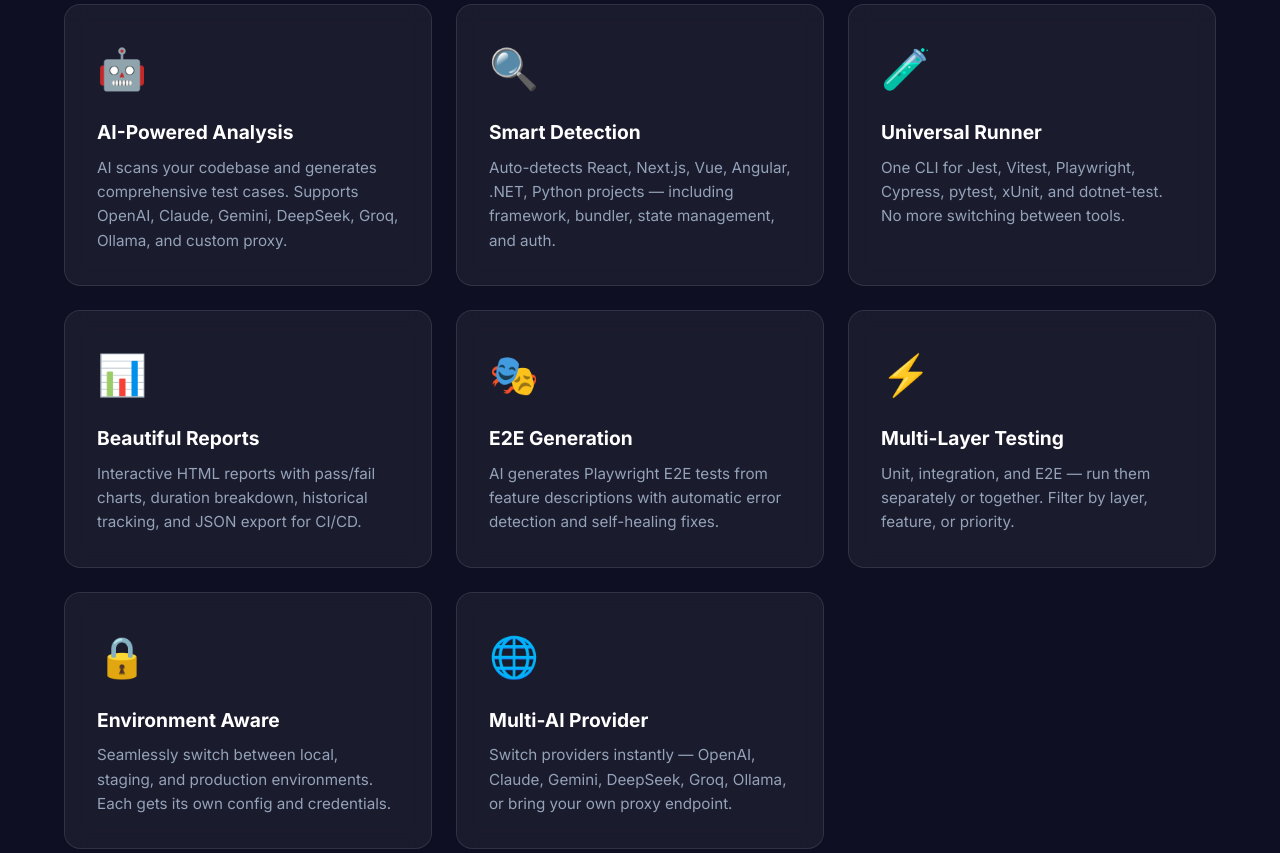
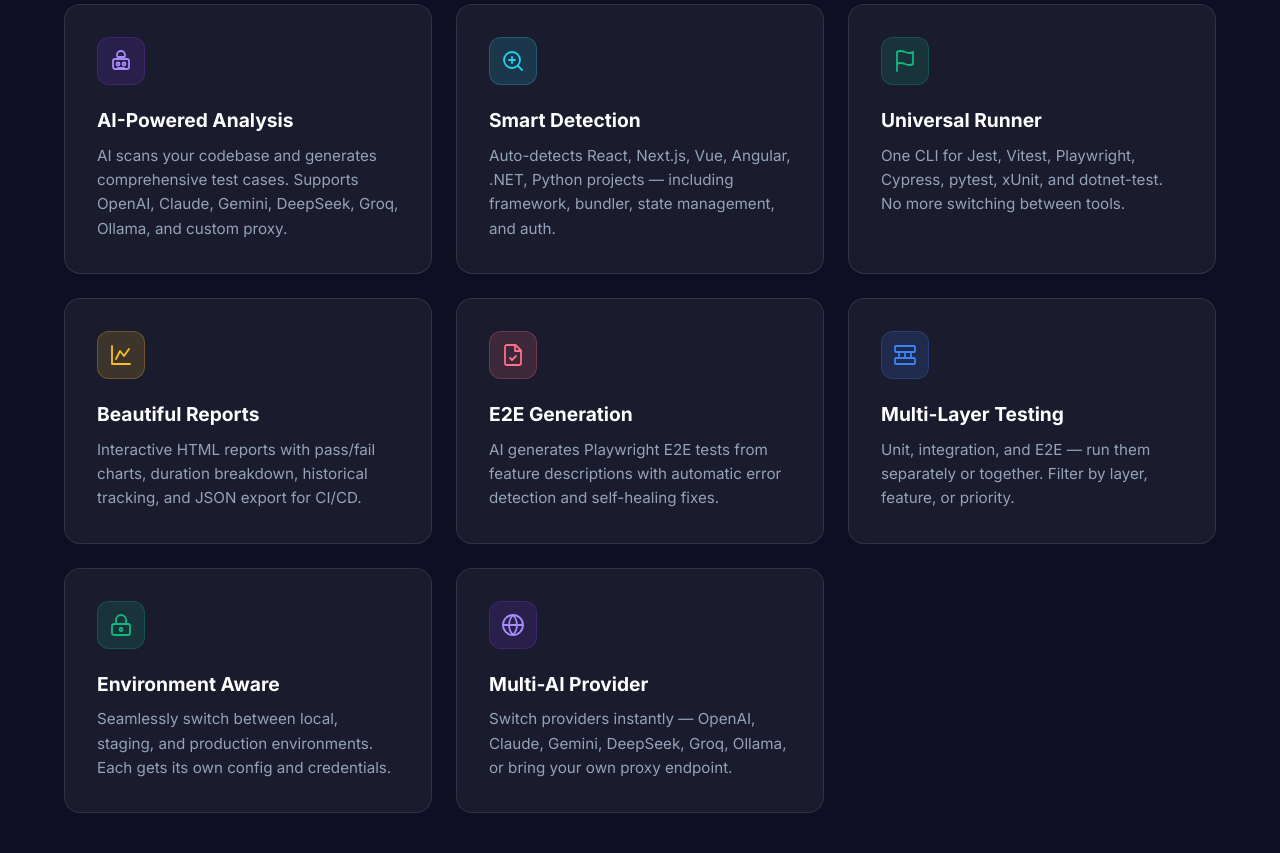
Before and after one commit to hoainho/qabot, a website: page docs/index.html in a window 1280 px wide. Shown: the part 1064-1917 px from the top of the page. Drawn offline with Linux system fonts and the light colour scheme.

Commit message:
refactor: replace emoji icons with professional SVG icons in feature cards
- Remove all emoji from Powerful Features section
- Add inline SVG stroke icons (robot, search, flag, chart, file-check, layers, lock, globe)
- Each icon wrapped in colored container with brand accent (purple, green, blue, cyan, amber, rose)
- Glassmorphism icon containers with matching border and background tint

```diff
--- a/docs/index.html
+++ b/docs/index.html
@@ -68,7 +68,20 @@ code,.mono{font-family:'JetBrains Mono',monospace}
 .features-grid{display:grid;grid-template-columns:repeat(auto-fit,minmax(280px,1fr));gap:24px}
 .feature-card{background:var(--glass);border:1px solid var(--glass-border);border-radius:var(--radius);padding:32px;backdrop-filter:blur(10px);transition:all .3s}
 .feature-card:hover{transform:translateY(-4px);border-color:var(--purple);box-shadow:0 8px 30px rgba(124,58,237,.15)}
-.feature-icon{font-size:2.5rem;margin-bottom:16px;display:block}
+.feature-icon{width:48px;height:48px;border-radius:12px;display:flex;align-items:center;justify-content:center;margin-bottom:20px}
+.feature-icon svg{width:24px;height:24px}
+.feature-icon.purple{background:rgba(124,58,237,.15);border:1px solid rgba(124,58,237,.25)}
+.feature-icon.purple svg{stroke:var(--purple-light)}
+.feature-icon.green{background:rgba(16,185,129,.15);border:1px solid rgba(16,185,129,.25)}
+.feature-icon.green svg{stroke:var(--green)}
+.feature-icon.blue{background:rgba(59,130,246,.15);border:1px solid rgba(59,130,246,.25)}
+.feature-icon.blue svg{stroke:var(--blue)}
+.feature-icon.cyan{background:rgba(34,211,238,.15);border:1px solid rgba(34,211,238,.25)}
+.feature-icon.cyan svg{stroke:#22d3ee}
+.feature-icon.amber{background:rgba(251,191,36,.15);border:1px solid rgba(251,191,36,.25)}
+.feature-icon.amber svg{stroke:#fbbf24}
+.feature-icon.rose{background:rgba(251,113,133,.15);border:1px solid rgba(251,113,133,.25)}
+.feature-icon.rose svg{stroke:#fb7185}
 .feature-card h3{font-size:1.2rem;font-weight:700;margin-bottom:8px;color:#fff}
 .feature-card p{color:var(--text-dim);font-size:.95rem;line-height:1.6}
 /* How it works */
@@ -148,14 +161,38 @@ code,.mono{font-family:'JetBrains Mono',monospace}
     <h2 class="section-title fade-in">Powerful Features</h2>
     <p class="section-subtitle fade-in">Everything you need to automate QA across your entire stack</p>
     <div class="features-grid">
-      <div class="feature-card fade-in"><span class="feature-icon">&#129302;</span><h3>AI-Powered Analysis</h3><p>AI scans your codebase and generates comprehensive test cases. Supports OpenAI, Claude, Gemini, DeepSeek, Groq, Ollama, and custom proxy.</p></div>
-      <div class="feature-card fade-in"><span class="feature-icon">&#128269;</span><h3>Smart Detection</h3><p>Auto-detects React, Next.js, Vue, Angular, .NET, Python projects &mdash; including framework, bundler, state management, and auth.</p></div>
-      <div class="feature-card fade-in"><span class="feature-icon">&#129514;</span><h3>Universal Runner</h3><p>One CLI for Jest, Vitest, Playwright, Cypress, pytest, xUnit, and dotnet-test. No more switching between tools.</p></div>
-      <div class="feature-card fade-in"><span class="feature-icon">&#128202;</span><h3>Beautiful Reports</h3><p>Interactive HTML reports with pass/fail charts, duration breakdown, historical tracking, and JSON export for CI/CD.</p></div>
-      <div class="feature-card fade-in"><span class="feature-icon">&#127917;</span><h3>E2E Generation</h3><p>AI generates Playwright E2E tests from feature descriptions with automatic error detection and self-healing fixes.</p></div>
-      <div class="feature-card fade-in"><span class="feature-icon">&#9889;</span><h3>Multi-Layer Testing</h3><p>Unit, integration, and E2E &mdash; run them separately or together. Filter by layer, feature, or priority.</p></div>
-      <div class="feature-card fade-in"><span class="feature-icon">&#128274;</span><h3>Environment Aware</h3><p>Seamlessly switch between local, staging, and production environments. Each gets its own config and credentials.</p></div>
-      <div class="feature-card fade-in"><span class="feature-icon">&#127760;</span><h3>Multi-AI Provider</h3><p>Switch providers instantly &mdash; OpenAI, Claude, Gemini, DeepSeek, Groq, Ollama, or bring your own proxy endpoint.</p></div>
+      <div class="feature-card fade-in">
+        <div class="feature-icon purple"><svg viewBox="0 0 24 24" fill="none" stroke-width="1.8" stroke-linecap="round" stroke-linejoin="round"><path d="M12 2a4 4 0 0 1 4 4v1a1 1 0 0 1-1 1H9a1 1 0 0 1-1-1V6a4 4 0 0 1 4-4z"/><rect x="4" y="10" width="16" height="10" rx="2"/><circle cx="9" cy="15" r="1.5"/><circle cx="15" cy="15" r="1.5"/><path d="M9 19h6"/></svg></div>
+        <h3>AI-Powered Analysis</h3><p>AI scans your codebase and generates comprehensive test cases. Supports OpenAI, Claude, Gemini, DeepSeek, Groq, Ollama, and custom proxy.</p>
+      </div>
+      <div class="feature-card fade-in">
+        <div class="feature-icon cyan"><svg viewBox="0 0 24 24" fill="none" stroke-width="1.8" stroke-linecap="round" stroke-linejoin="round"><circle cx="11" cy="11" r="8"/><path d="m21 21-4.3-4.3"/><path d="m11 8v6"/><path d="m8 11h6"/></svg></div>
+        <h3>Smart Detection</h3><p>Auto-detects React, Next.js, Vue, Angular, .NET, Python projects &mdash; including framework, bundler, state management, and auth.</p>
+      </div>
+      <div class="feature-card fade-in">
+        <div class="feature-icon green"><svg viewBox="0 0 24 24" fill="none" stroke-width="1.8" stroke-linecap="round" stroke-linejoin="round"><path d="M4 15s1-1 4-1 5 2 8 2 4-1 4-1V3s-1 1-4 1-5-2-8-2-4 1-4 1z"/><line x1="4" y1="22" x2="4" y2="15"/></svg></div>
+        <h3>Universal Runner</h3><p>One CLI for Jest, Vitest, Playwright, Cypress, pytest, xUnit, and dotnet-test. No more switching between tools.</p>
+      </div>
+      <div class="feature-card fade-in">
+        <div class="feature-icon amber"><svg viewBox="0 0 24 24" fill="none" stroke-width="1.8" stroke-linecap="round" stroke-linejoin="round"><path d="M3 3v18h18"/><path d="m7 16 4-8 4 5 5-7"/></svg></div>
+        <h3>Beautiful Reports</h3><p>Interactive HTML reports with pass/fail charts, duration breakdown, historical tracking, and JSON export for CI/CD.</p>
+      </div>
+      <div class="feature-card fade-in">
+        <div class="feature-icon rose"><svg viewBox="0 0 24 24" fill="none" stroke-width="1.8" stroke-linecap="round" stroke-linejoin="round"><path d="M14.5 2H6a2 2 0 0 0-2 2v16a2 2 0 0 0 2 2h12a2 2 0 0 0 2-2V7.5L14.5 2z"/><polyline points="14 2 14 8 20 8"/><path d="m9 15 2 2 4-4"/></svg></div>
+        <h3>E2E Generation</h3><p>AI generates Playwright E2E tests from feature descriptions with automatic error detection and self-healing fixes.</p>
+      </div>
+      <div class="feature-card fade-in">
+        <div class="feature-icon blue"><svg viewBox="0 0 24 24" fill="none" stroke-width="1.8" stroke-linecap="round" stroke-linejoin="round"><rect x="2" y="3" width="20" height="6" rx="1"/><rect x="2" y="15" width="20" height="6" rx="1"/><path d="M6 9v6"/><path d="M12 9v6"/><path d="M18 9v6"/></svg></div>
+        <h3>Multi-Layer Testing</h3><p>Unit, integration, and E2E &mdash; run them separately or together. Filter by layer, feature, or priority.</p>
+      </div>
+      <div class="feature-card fade-in">
+        <div class="feature-icon green"><svg viewBox="0 0 24 24" fill="none" stroke-width="1.8" stroke-linecap="round" stroke-linejoin="round"><rect x="3" y="11" width="18" height="11" rx="2"/><path d="M7 11V7a5 5 0 0 1 10 0v4"/><circle cx="12" cy="16.5" r="1.5"/></svg></div>
+        <h3>Environment Aware</h3><p>Seamlessly switch between local, staging, and production environments. Each gets its own config and credentials.</p>
+      </div>
+      <div class="feature-card fade-in">
+        <div class="feature-icon purple"><svg viewBox="0 0 24 24" fill="none" stroke-width="1.8" stroke-linecap="round" stroke-linejoin="round"><path d="M12 2C6.5 2 2 6.5 2 12s4.5 10 10 10 10-4.5 10-10S17.5 2 12 2"/><path d="M2 12h20"/><path d="M12 2a15.3 15.3 0 0 1 4 10 15.3 15.3 0 0 1-4 10 15.3 15.3 0 0 1-4-10 15.3 15.3 0 0 1 4-10z"/></svg></div>
+        <h3>Multi-AI Provider</h3><p>Switch providers instantly &mdash; OpenAI, Claude, Gemini, DeepSeek, Groq, Ollama, or bring your own proxy endpoint.</p>
+      </div>
     </div>
   </div>
 </section>
```
